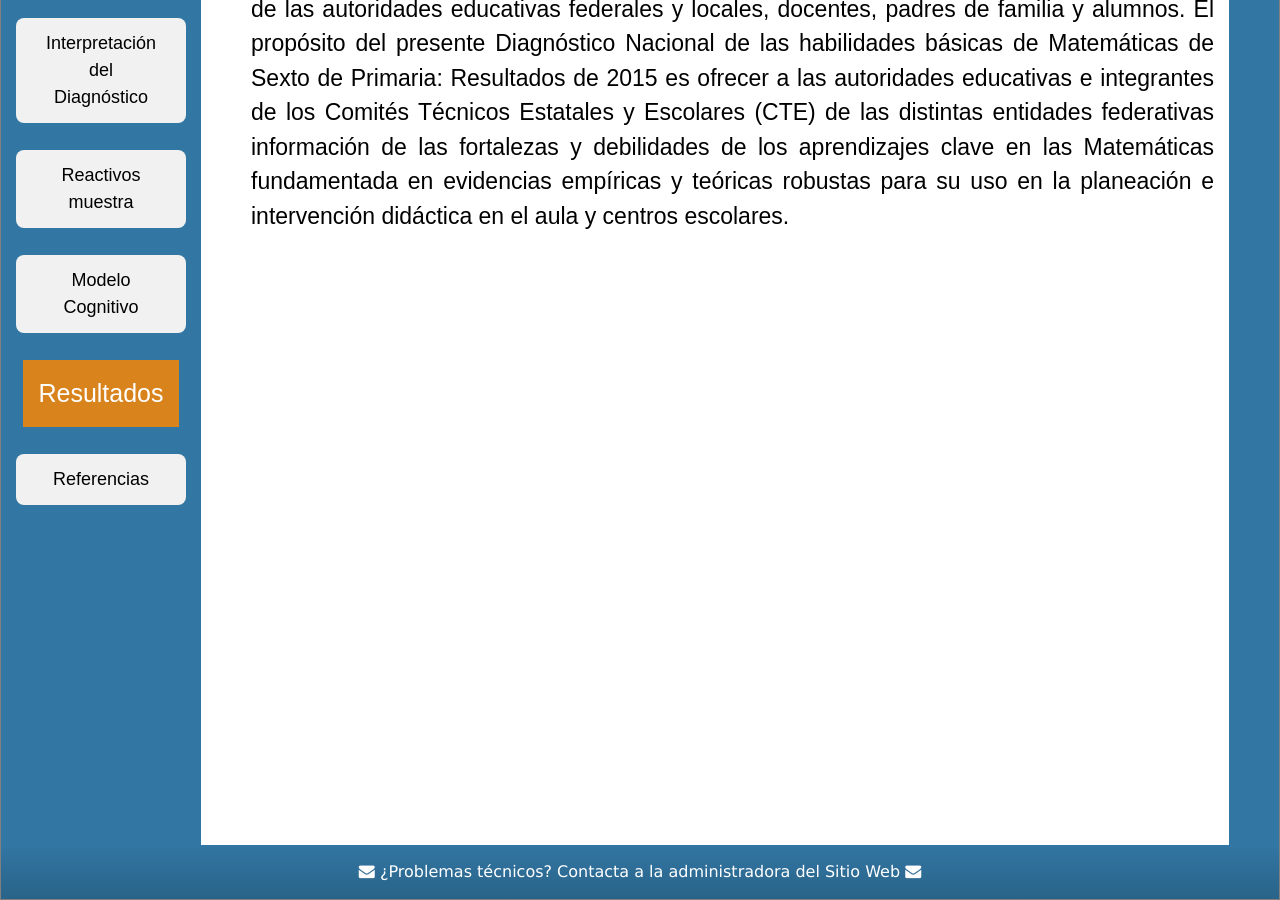
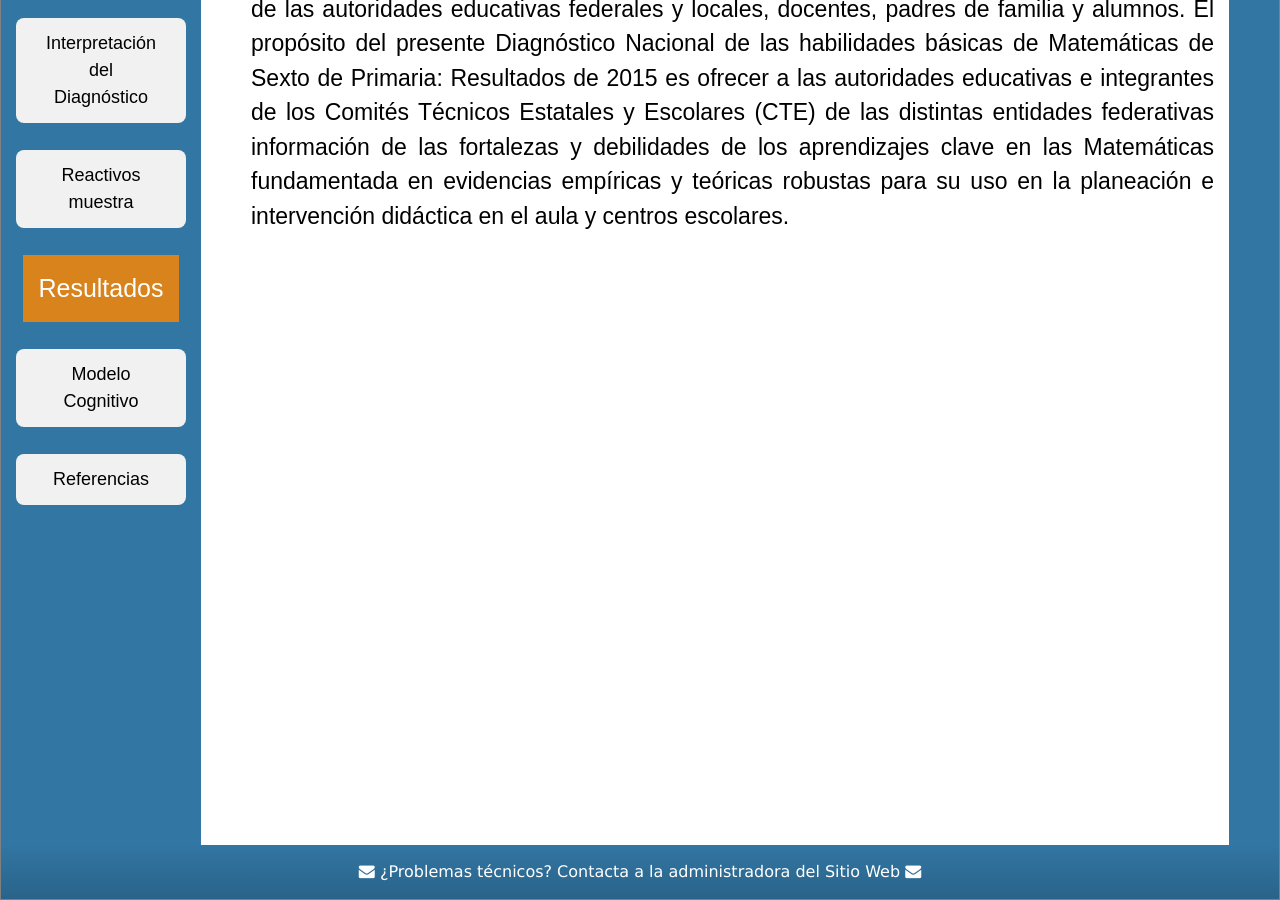
Before and after one commit to rimedie/rimedie.github.io, a Jekyll site: the page built from 1_Infografía.html, in a window 1280 px wide and 900 px high, scrolled down 642 px. Built offline with Jekyll 4.4.1, drawn with Linux system fonts in a browser that asks for light colours.

Commit message:
Update 1_Explorer.html

```diff
--- a/_layouts/1_Explorer.html
+++ b/_layouts/1_Explorer.html
@@ -287,9 +287,7 @@ p {
  	<br>
 	 <li><a href="/PLANEA-ELSEN_2015/Reactivos_Muestra.html" class="w3-block w3-round-large w3-light-grey w3-hover-lime w3-padding-large" style="width:100%">Reactivos muestra</a></li>
         <br>
-        <li><a href="/PLANEA-ELSEN_2015/ModelamientoCognitivo.html" class="w3-block w3-round-large w3-light-grey w3-hover-lime w3-padding-large" style="width:100%">Modelo Cognitivo</a></li>
-         <br>
-	<div class="dropdown">
+        <div class="dropdown">
   <button class="dropbtn" style="border-radius: 0px"><a href="/PLANEA-ELSEN_2015/Resultados_Nacionales.html" style="color:white;text-decoration: none;">Resultados</a></button>
     <div class="dropdown-content" style="  width: 200px;">
     <a href="/PLANEA-ELSEN_2015/Resultados_Nacionales.html" class="no-drop">Nacionales</a>
@@ -297,6 +295,8 @@ p {
     <a href="/PLANEA-ELSEN_2015/Heatmaps.html" class="no-drop">Por Habilidad</a>
 		</div></div>
 	<br><br>
+        <li><a href="/PLANEA-ELSEN_2015/ModelamientoCognitivo.html" class="w3-block w3-round-large w3-light-grey w3-hover-lime w3-padding-large" style="width:100%">Modelo Cognitivo</a></li>
+         <br>
 	 <li><a href="/PLANEA-ELSEN_2015/Referencias.html" class="w3-block w3-round-large w3-light-grey w3-hover-lime w3-padding-large" style="width:100%">Referencias</a></li>
         <br>
  	 </center>
```
